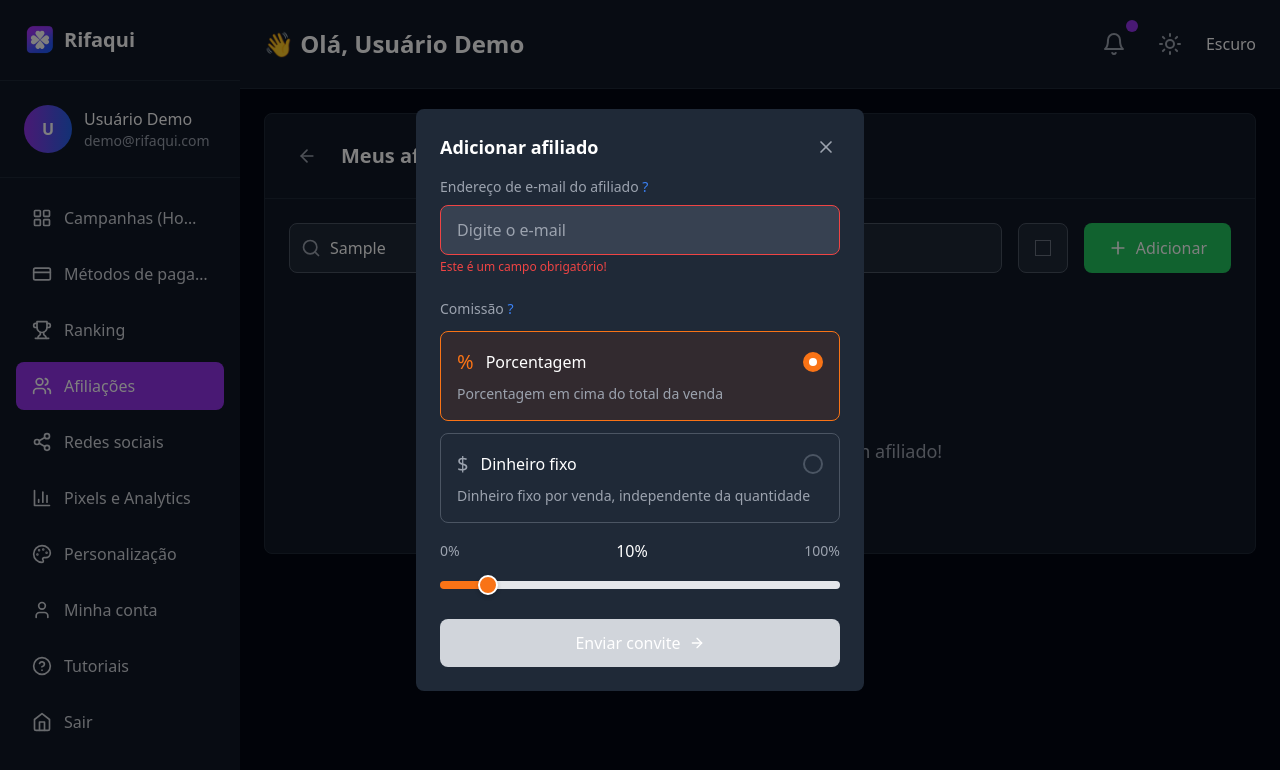
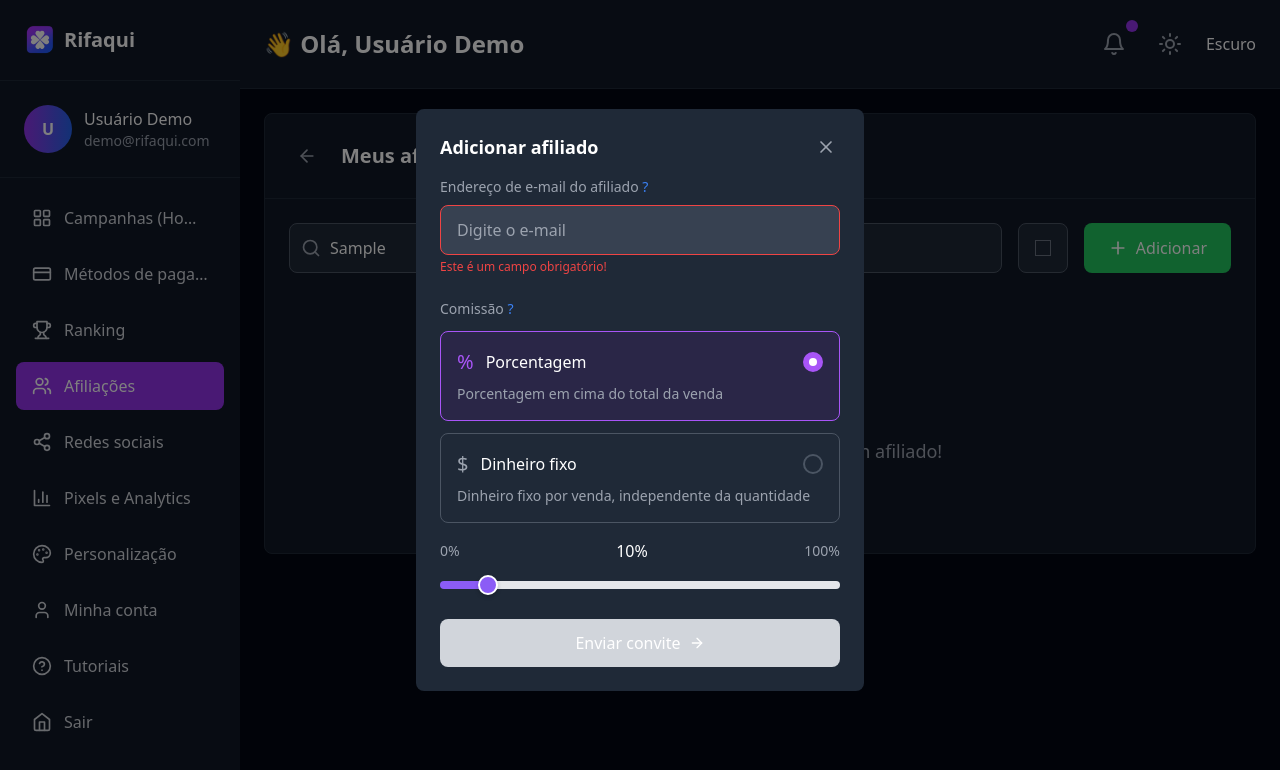
Before and after one commit to gilson954/sistema-rifa, a React (Vite) app: page /dashboard/affiliations/manage in a window 1280 px wide. Both pictures are taken after typing "Sample" into the empty fields and a click on the button "Adicionar". Shown: the top 770 px of the page. Built offline with nearby package versions, Linux system fonts and the light colour scheme.

Commit message:
Update affiliate modal to use purple theme colors

```diff
--- a/src/pages/AffiliatesManagementPage.tsx
+++ b/src/pages/AffiliatesManagementPage.tsx
@@ -130,7 +130,7 @@ const AffiliatesManagementPage = () => {
                   value={newAffiliate.email}
                   onChange={(e) => setNewAffiliate({ ...newAffiliate, email: e.target.value })}
                   placeholder="Digite o e-mail"
-                  className={`w-full bg-white dark:bg-gray-700 border rounded-lg px-4 py-3 text-gray-900 dark:text-white placeholder-gray-400 focus:outline-none focus:ring-2 focus:ring-orange-500 focus:border-transparent transition-colors duration-200 ${
+                  className={`w-full bg-white dark:bg-gray-700 border rounded-lg px-4 py-3 text-gray-900 dark:text-white placeholder-gray-400 focus:outline-none focus:ring-2 focus:ring-purple-500 focus:border-transparent transition-colors duration-200 ${
                     !newAffiliate.email.trim() ? 'border-red-500' : 'border-gray-300 dark:border-gray-600'
                   }`}
                 />
@@ -150,18 +150,18 @@ const AffiliatesManagementPage = () => {
                   onClick={() => setNewAffiliate({ ...newAffiliate, commissionType: 'percentage' })}
                   className={`border rounded-lg p-4 mb-3 cursor-pointer transition-colors duration-200 ${
                     newAffiliate.commissionType === 'percentage'
-                      ? 'border-orange-500 bg-orange-50 dark:bg-orange-900/20'
+                      ? 'border-purple-500 bg-purple-50 dark:bg-purple-900/20'
                       : 'border-gray-300 dark:border-gray-600 hover:border-gray-400 dark:hover:border-gray-500'
                   }`}
                 >
                   <div className="flex items-center justify-between mb-2">
                     <div className="flex items-center space-x-3">
-                      <div className="text-orange-500 text-xl">%</div>
+                      <div className="text-purple-500 text-xl">%</div>
                       <span className="font-medium text-gray-900 dark:text-white">Porcentagem</span>
                     </div>
                     <div className={`w-5 h-5 rounded-full border-2 flex items-center justify-center ${
                       newAffiliate.commissionType === 'percentage'
-                        ? 'border-orange-500 bg-orange-500'
+                        ? 'border-purple-500 bg-purple-500'
                         : 'border-gray-300 dark:border-gray-600'
                     }`}>
                       {newAffiliate.commissionType === 'percentage' && (
@@ -179,7 +179,7 @@ const AffiliatesManagementPage = () => {
                   onClick={() => setNewAffiliate({ ...newAffiliate, commissionType: 'fixed' })}
                   className={`border rounded-lg p-4 mb-4 cursor-pointer transition-colors duration-200 ${
                     newAffiliate.commissionType === 'fixed'
-                      ? 'border-orange-500 bg-orange-50 dark:bg-orange-900/20'
+                      ? 'border-purple-500 bg-purple-50 dark:bg-purple-900/20'
                       : 'border-gray-300 dark:border-gray-600 hover:border-gray-400 dark:hover:border-gray-500'
                   }`}
                 >
@@ -190,7 +190,7 @@ const AffiliatesManagementPage = () => {
                     </div>
                     <div className={`w-5 h-5 rounded-full border-2 flex items-center justify-center ${
                       newAffiliate.commissionType === 'fixed'
-                        ? 'border-orange-500 bg-orange-500'
+                        ? 'border-purple-500 bg-purple-500'
                         : 'border-gray-300 dark:border-gray-600'
                     }`}>
                       {newAffiliate.commissionType === 'fixed' && (
@@ -220,7 +220,7 @@ const AffiliatesManagementPage = () => {
                         onChange={(e) => handleCommissionChange(parseInt(e.target.value))}
                         className="w-full h-2 bg-gray-200 dark:bg-gray-700 rounded-lg appearance-none cursor-pointer slider"
                         style={{
-                          background: `linear-gradient(to right, #f97316 0%, #f97316 ${newAffiliate.commissionValue}%, #e5e7eb ${newAffiliate.commissionValue}%, #e5e7eb 100%)`
+                          background: `linear-gradient(to right, #8b5cf6 0%, #8b5cf6 ${newAffiliate.commissionValue}%, #e5e7eb ${newAffiliate.commissionValue}%, #e5e7eb 100%)`
                         }}
                       />
                     </div>
@@ -238,7 +238,7 @@ const AffiliatesManagementPage = () => {
                       value={newAffiliate.fixedCommissionValue}
                       onChange={(e) => setNewAffiliate({ ...newAffiliate, fixedCommissionValue: e.target.value })}
                       placeholder="R$ 0,00"
-                      className="w-full bg-white dark:bg-gray-700 border border-green-500 rounded-lg px-4 py-3 text-green-600 dark:text-green-400 placeholder-green-400 dark:placeholder-green-500 focus:outline-none focus:ring-2 focus:ring-green-500 focus:border-transparent transition-colors duration-200"
+                      className="w-full bg-white dark:bg-gray-700 border border-purple-500 rounded-lg px-4 py-3 text-purple-600 dark:text-purple-400 placeholder-purple-400 dark:placeholder-purple-500 focus:outline-none focus:ring-2 focus:ring-purple-500 focus:border-transparent transition-colors duration-200"
                     />
                   </div>
                 )}
@@ -260,7 +260,7 @@ const AffiliatesManagementPage = () => {
                 height: 20px;
                 width: 20px;
                 border-radius: 50%;
-                background: #f97316;
+                background: #8b5cf6;
                 cursor: pointer;
                 border: 2px solid #ffffff;
                 box-shadow: 0 2px 4px rgba(0, 0, 0, 0.2);
@@ -270,7 +270,7 @@ const AffiliatesManagementPage = () => {
                 height: 20px;
                 width: 20px;
                 border-radius: 50%;
-                background: #f97316;
+                background: #8b5cf6;
                 cursor: pointer;
                 border: 2px solid #ffffff;
                 box-shadow: 0 2px 4px rgba(0, 0, 0, 0.2);
```
